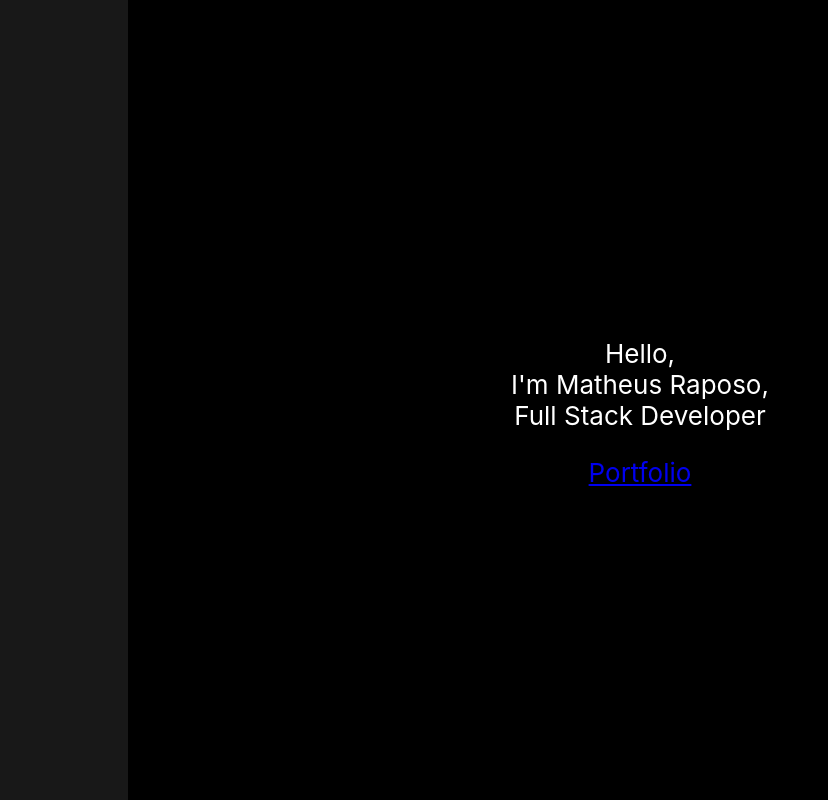
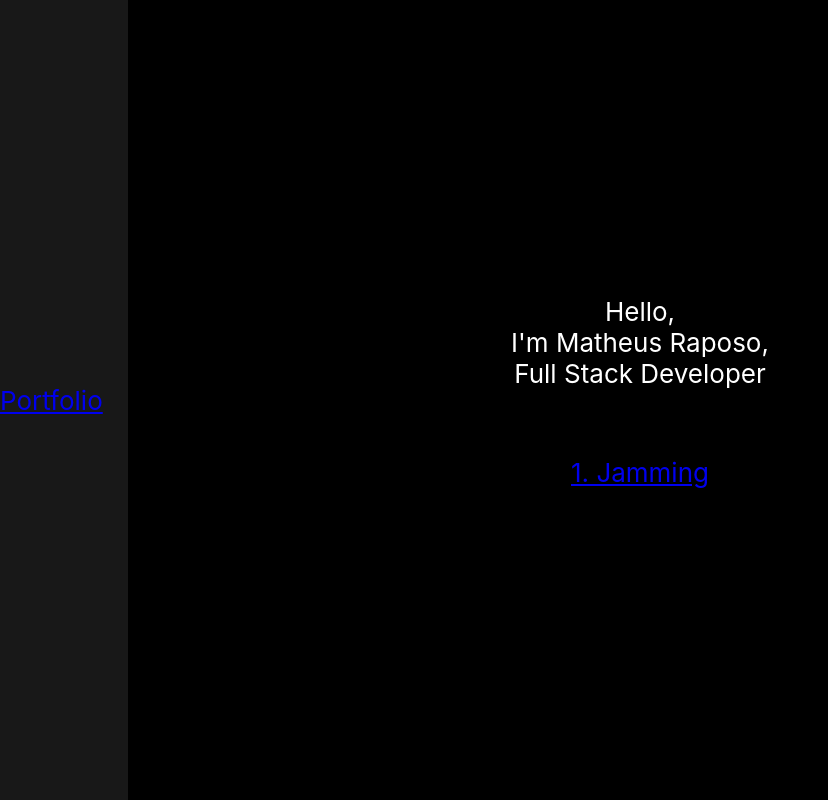
Before and after one commit to mtsraposo/raposomat.github.io, a React (Create React App) app: page /portfolio in a window 1280 px wide. Shown: the top 800 px of the page, without its empty margins (0-828 px from the left). Built offline with nearby package versions, Linux system fonts and the light colour scheme.

Commit message:
add sample portfolio page

```diff
--- a/src/App.css
+++ b/src/App.css
@@ -1,5 +1,23 @@
 .App {
     text-align: center;
+}
+
+.App nav {
+    display: flex;
+    flex-direction: row;
+    justify-content: space-between;
+    align-items: center;
+
+    border-bottom: solid 1px;
+    padding-bottom: 1rem;
+
+    height: 100vh;
+    width: 10%;
+
+    font-size: calc(10px + 2vmin);
+    position: fixed;
+    left: 0;
+    background-color: #181818;
 }
 
 .App-logo {
@@ -24,19 +42,9 @@
     color: white;
 }
 
-.App-header nav {
-    border-bottom: solid 1px;
-    padding-bottom: 1rem;
-    display: block;
-    height: 100%;
-    width: 10%;
-    position: fixed;
-    left: 0;
-    background-color: #181818;
-}
-
-.App-header Link {
-    color: lightgray
+Link {
+    color: lightgrey;
+    padding: 7px;
 }
 
 .App-link {
--- a/src/App.tsx
+++ b/src/App.tsx
@@ -6,16 +6,17 @@
 function App() {
     return (
             <div className="App">
+                <nav>
+                    <Link to="portfolio">Portfolio</Link>
+                </nav>
                 <header className="App-header">
-                    <nav></nav>
                     <p>
                         Hello, <br/>
                         I'm Matheus Raposo, <br/>
                         Full Stack Developer
                     </p>
-                    <Link to="/portfolio">Portfolio</Link>
+                    <Outlet/>
                 </header>
-                <Outlet/>
             </div>
     );
 }
--- /dev/null
+++ b/src/data/portfolio.tsx
@@ -0,0 +1,17 @@
+import React from 'react';
+
+type Portfolio = {
+    name: string,
+    number: Number
+}
+
+let portfolio: Array<Portfolio> = [
+    {
+        name: "Jamming",
+        number: 1
+    }
+];
+
+export const getPortfolio = () => {
+    return portfolio;
+}
--- a/src/index.tsx
+++ b/src/index.tsx
@@ -3,7 +3,7 @@
 import './index.css';
 import App from './App';
 import reportWebVitals from './reportWebVitals';
-import { Routes, Route, BrowserRouter } from 'react-router-dom';
+import {Routes, Route, BrowserRouter} from 'react-router-dom';
 import Portfolio from "./routes/portfolio";
 
 const root = ReactDOM.createRoot(
@@ -14,10 +14,9 @@
         <BrowserRouter>
             <Routes>
                 <Route path="/" element={<App/>}>
-            <Route path="portfolio" element={<Portfolio/>} />
+                    <Route path="/portfolio" element={<Portfolio/>}/>
                 </Route>
             </Routes>
-    <App />
         </BrowserRouter>
 );
 
--- a/src/routes/portfolio.tsx
+++ b/src/routes/portfolio.tsx
@@ -1,10 +1,22 @@
+import {Link} from 'react-router-dom';
+import {getPortfolio} from '../data/portfolio';
+import "./routes.css";
+
 const Portfolio = () => {
+    let portfolio = getPortfolio();
     return (
-            <main style={{padding: "1rem 0"}}>
+            <div className="portfolio">
                 <ul>
-                    <li>Proj 1</li>
+                    {portfolio.map((project) => (
+                            <Link
+                                    to={`/projects/${project.number}`}
+                                    key={project.number.toString()}
+                            >
+                                {`${project.number}. ${project.name}`}
+                            </Link>
+                    ))}
                 </ul>
-            </main>
+            </div>
     )
 }
 
--- /dev/null
+++ b/src/routes/routes.css
@@ -0,0 +1,13 @@
+.portfolio {
+    display: flex
+}
+
+.portfolio ul {
+    padding: 1rem;
+    flex-direction: row
+}
+
+.portfolio Link {
+    display: block;
+    margin: 1rem 0;
+}
```
Lines whose indentation alone changed are shown as unchanged.
